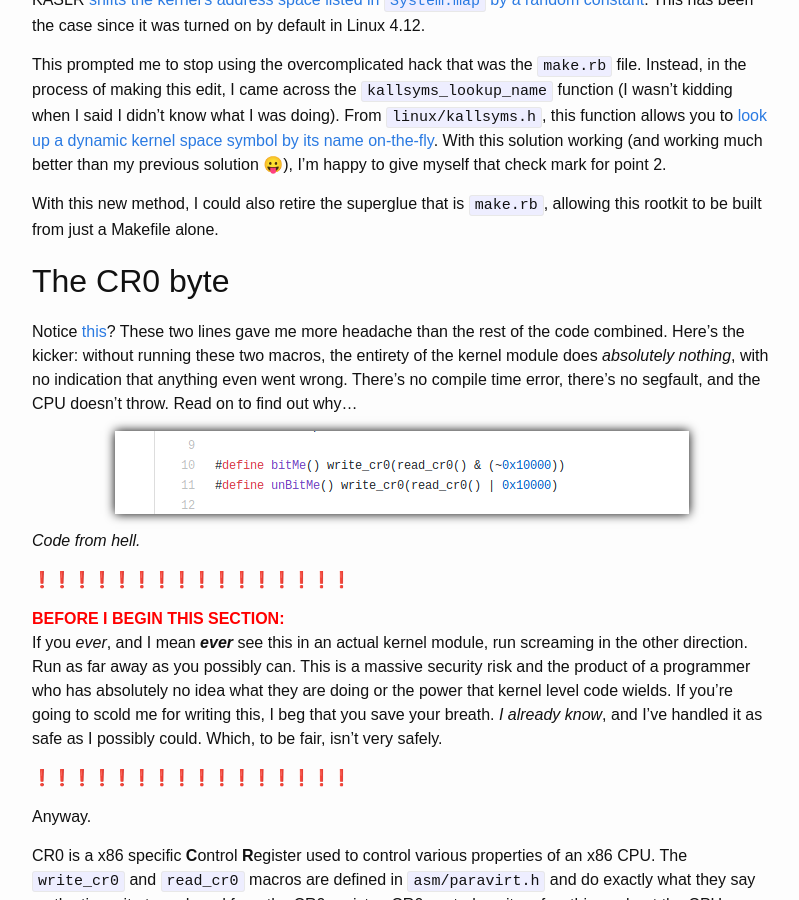
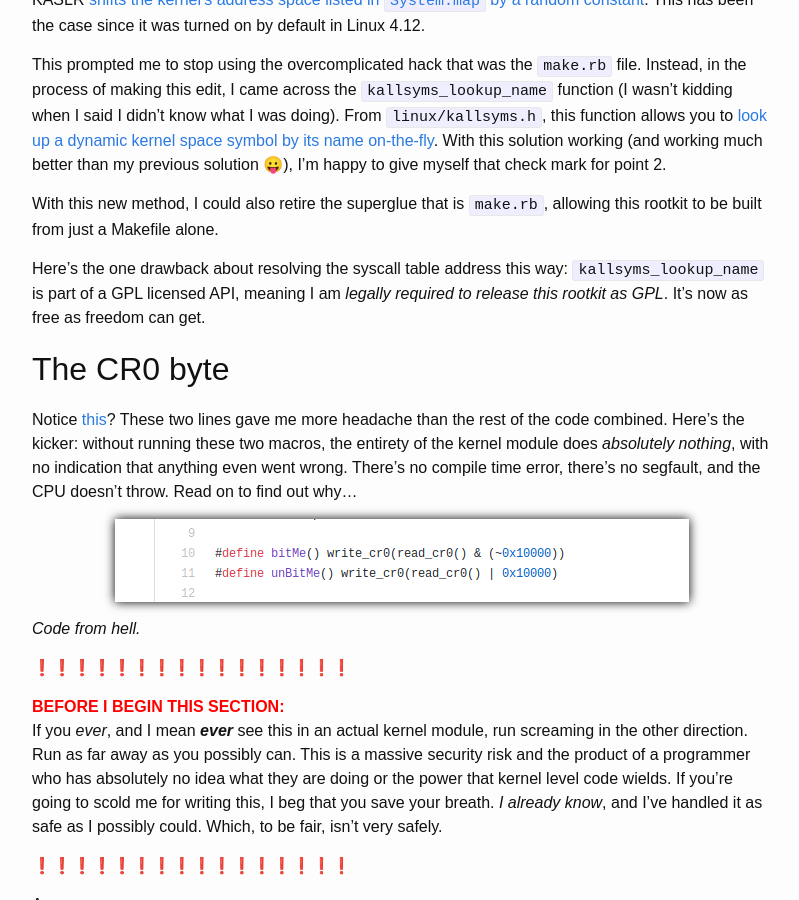
Before and after one commit to DataKinds/datakinds.github.io, a Jekyll site: the page built from _posts/2018-06-21-writing-a-rootkit.md, in a window 1280 px wide and 900 px high, scrolled down 4264 px. Shown: the whole window, without its empty margins (238-1037 px from the left). Built offline with Jekyll 4.4.1, drawn with Linux system fonts in a browser that asks for light colours.

Commit message:
bash the GPL

```diff
--- a/_posts/2018-06-21-writing-a-rootkit.md
+++ b/_posts/2018-06-21-writing-a-rootkit.md
@@ -86,6 +86,8 @@ This prompted me to stop using the overcomplicated hack that was the `make.rb` f
 
 With this new method, I could also retire the superglue that is `make.rb`, allowing this rootkit to be built from just a Makefile alone.
 
+Here's the one drawback about resolving the syscall table address this way: `kallsyms_lookup_name` is part of a GPL licensed API, meaning I am _legally required to release this rootkit as GPL_. It's now as free as freedom can get.
+
 The CR0 byte
 ---
 Notice [this](https://github.com/Aearnus/syscall-rootkit/blob/master/rk.erb.c#L13)? These two lines gave me more headache than the rest of the code combined. Here's the kicker: without running these two macros, the entirety of the kernel module does _absolutely nothing_, with no indication that anything even went wrong. There's no compile time error, there's no segfault, and the CPU doesn't throw. Read on to find out why...
```
